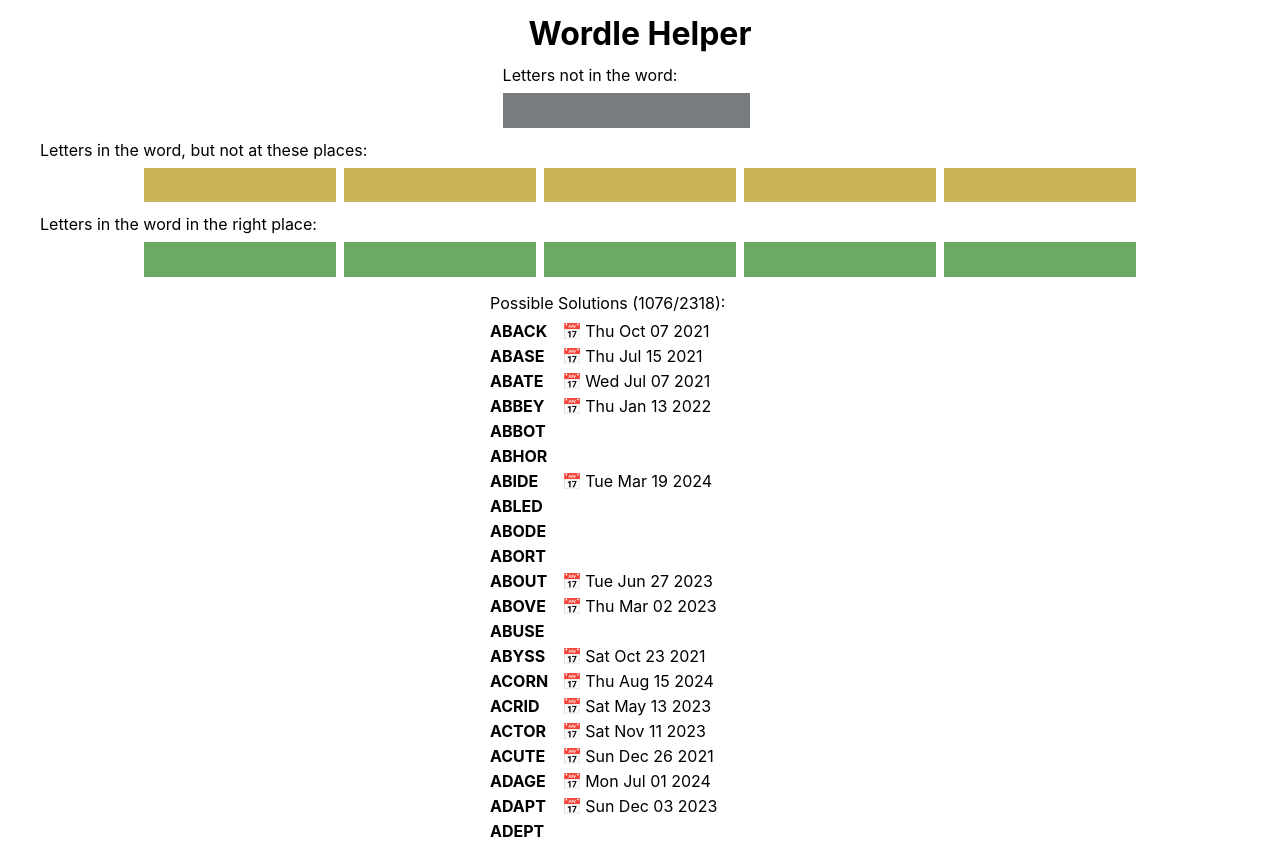
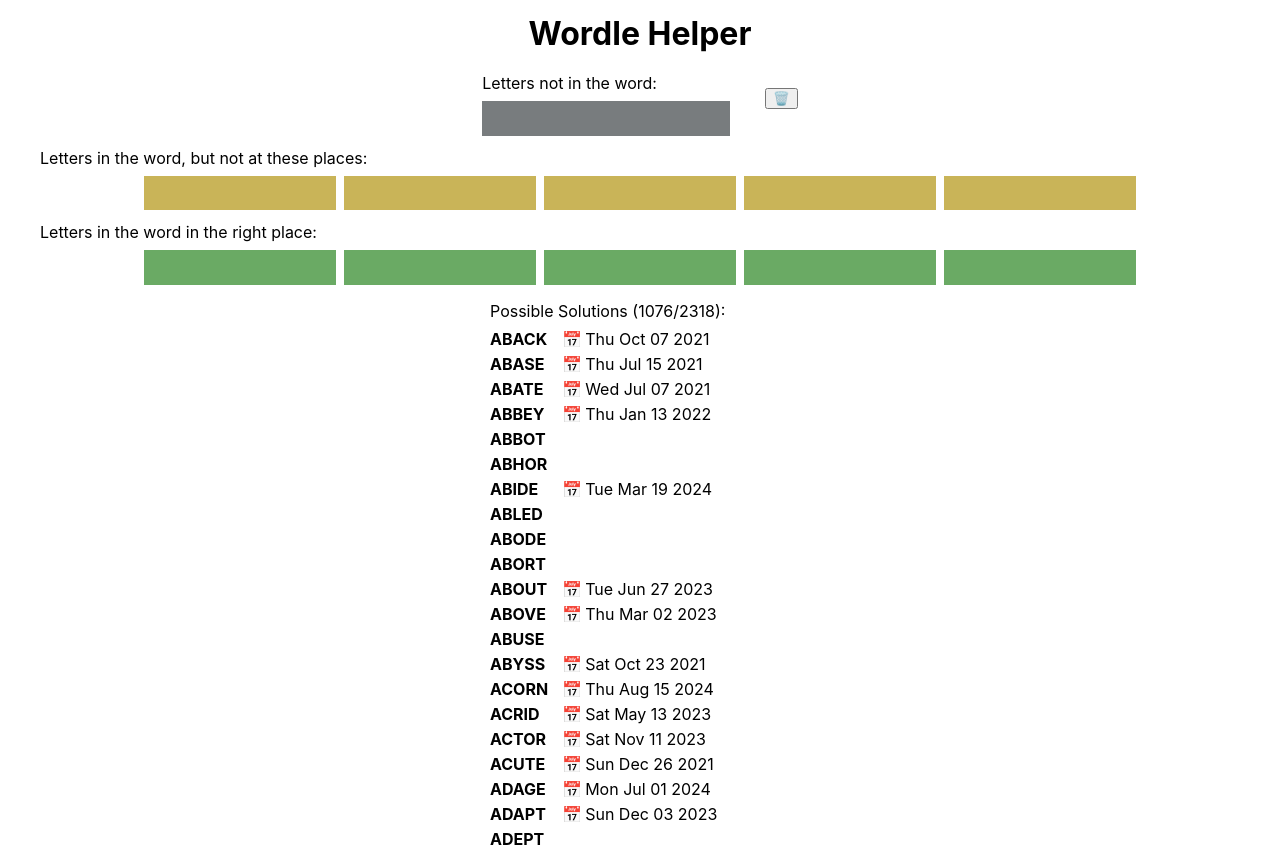
Before and after one commit to juharris/wordle-helper, a Next.js app: page /home in a window 1280 px wide. Shown: the top 847 px of the page. Built offline with nearby package versions, Linux system fonts and the light colour scheme.

Commit message:
Add reset button

```diff
--- a/pages/home/index.tsx
+++ b/pages/home/index.tsx
@@ -1,43 +1,35 @@
 import styles from '@/pages/index.module.css';
-import { WordleFilter, WordleSolutionCandidate, WordleState } from 'app/solver/filter';
+import { WordleFilter, WordleFilterResponse, WordleState } from 'app/solver/filter';
 import Head from 'next/head';
-import validWords from 'public/words.json';
-import { useRef, useState } from 'react';
-import { FixedSizeList, ListChildComponentProps } from 'react-window';
+import allValidWords from 'public/words.json';
+import { useEffect, useMemo, useRef, useState } from 'react';
+import { FixedSizeList } from 'react-window';
+import { PossibleSolution } from './possible-solution';
 
-
-const PossibleSolution = ({ data, index, style }: ListChildComponentProps) => {
-  const candidate: WordleSolutionCandidate = data[index]
-  let date: string | undefined = undefined
-  if (candidate.d) {
-    const [year, month, day] = candidate.d.split('-')
-    const yearInt = parseInt(year, 10)
-    const monthInt = parseInt(month, 10) - 1
-    const dayInt = parseInt(day, 10)
-    date = new Date(yearInt, monthInt, dayInt).toDateString()
-  }
-  return (<div key={candidate.w} style={style}>
-    <span className={styles.possibleSolutionWord}>
-      {candidate.w}
-    </span>
-    {date && <span className={styles.wordDate}>
-      <span className={styles.calendarIcon}>📅</span>
-      {date}
-    </span>}
-  </div>);
+function getInitialWordleState(): WordleState | (() => WordleState) {
+  return {
+    banned: [],
+    hints: ["", "", "", "", ""],
+    known: ["", "", "", "", ""],
+  };
 }
 
 export default function Home() {
-  const [wordleState, setWordleState] = useState<WordleState>({
-    banned: [],
-    hints: ["", "", "", "", ""],
-    known: ["", "", "", "", ""],
-  })
+  const [wordleState, setWordleState] = useState<WordleState>(getInitialWordleState())
+  const wordleFilter = useRef(new WordleFilter(allValidWords))
+  const [filterResponse, setFilterResponse] = useState<WordleFilterResponse | undefined>(undefined)
 
-  const wordleFilter = useRef(new WordleFilter(validWords))
-  const response = wordleFilter.current.filter(wordleState)
+  useEffect(() => {
+    setFilterResponse(wordleFilter.current.filter(wordleState))
+  }, [wordleState])
+
+  if (!filterResponse) {
+    // Let the effect call `setFilterResponse` before rendering.
+    return (<></>)
+  }
+
   let numUnusedSolutions = 0
-  for (const candidate of response.candidates) {
+  for (const candidate of filterResponse.candidates) {
     if (candidate.d === undefined) {
       ++numUnusedSolutions
     }
@@ -114,6 +106,7 @@
           Wordle Helper
         </h1>
 
+        <div className={styles.grid}>
           <div className={styles.inputsSection}>
             <div>
               Letters not in the word:
@@ -132,6 +125,16 @@
               }}
             />
           </div>
+          <div>
+            <button className={styles.resetButton}
+              title="Reset all inputs"
+              type='button'
+              onClick={() => setWordleState(getInitialWordleState())}
+            >
+              🗑️
+            </button>
+          </div>
+        </div>
 
         <div className={styles.inputsSection}>
           Letters in the word, but not at these places:
@@ -148,12 +151,12 @@
         </div>
 
         <div className={styles.possibleSolutions}>
-          Possible Solutions ({response.candidates.length > 0 ? `${numUnusedSolutions}/` : ""}{response.candidates.length}):
+          Possible Solutions ({filterResponse.candidates.length > 0 ? `${numUnusedSolutions}/` : ""}{filterResponse.candidates.length}):
           <FixedSizeList
             className={styles.possibleSolutionsList}
             height={520}
-            itemCount={response.candidates.length}
-            itemData={response.candidates}
+            itemCount={filterResponse.candidates.length}
+            itemData={filterResponse.candidates}
             itemSize={25}
             width={300}
           >
--- /dev/null
+++ b/pages/home/possible-solution.tsx
@@ -0,0 +1,24 @@
+import styles from '@/pages/index.module.css';
+import { WordleSolutionCandidate } from 'app/solver/filter';
+import { ListChildComponentProps } from 'react-window';
+
+export const PossibleSolution = ({ data, index, style }: ListChildComponentProps) => {
+    const candidate: WordleSolutionCandidate = data[index]
+    let date: string | undefined = undefined
+    if (candidate.d) {
+      const [year, month, day] = candidate.d.split('-')
+      const yearInt = parseInt(year, 10)
+      const monthInt = parseInt(month, 10) - 1
+      const dayInt = parseInt(day, 10)
+      date = new Date(yearInt, monthInt, dayInt).toDateString()
+    }
+    return (<div key={candidate.w} style={style}>
+      <span className={styles.possibleSolutionWord}>
+        {candidate.w}
+      </span>
+      {date && <span className={styles.wordDate}>
+        <span className={styles.calendarIcon}>📅</span>
+        {date}
+      </span>}
+    </div>);
+  }
--- a/pages/index.module.css
+++ b/pages/index.module.css
@@ -35,6 +35,10 @@
     width: 100%;
     flex-direction: column;
   }
+}
+
+button.resetButton {
+  cursor: pointer;
 }
 
 .inputsSection {
@@ -76,7 +80,8 @@
 }
 
 .possibleSolutionsList {
-  margin-top: 0.5rem;;
+  margin-top: 0.5rem;
+  ;
 }
 
 .possibleSolutionWord {
```
Also changed, not shown: 2 other files (tests, documents, lock files or other folders). Lines whose indentation alone changed are shown as unchanged.
